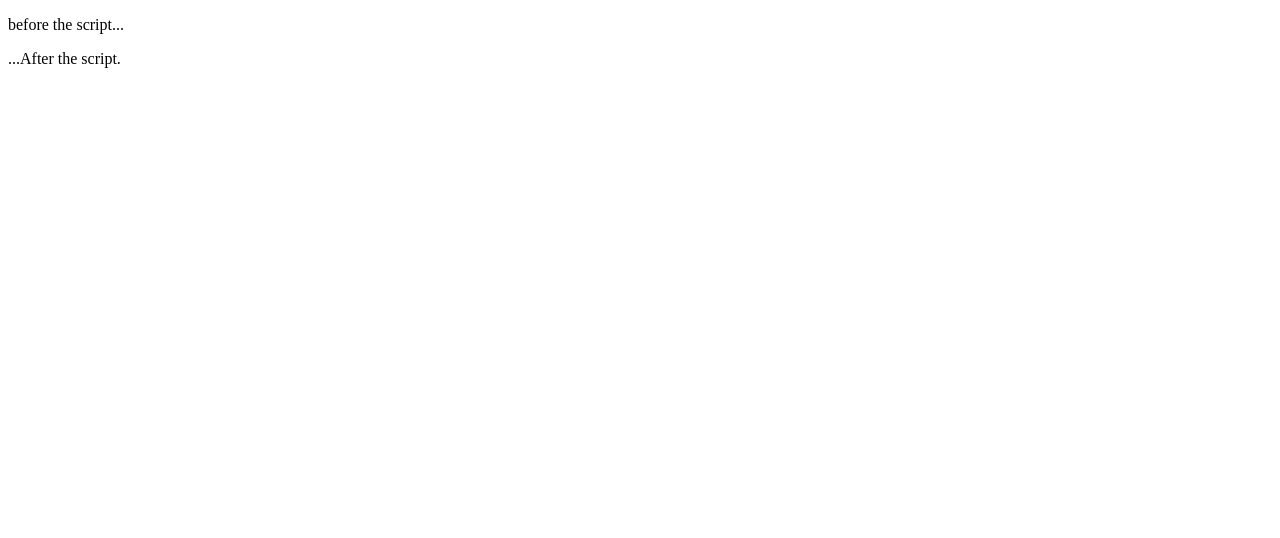
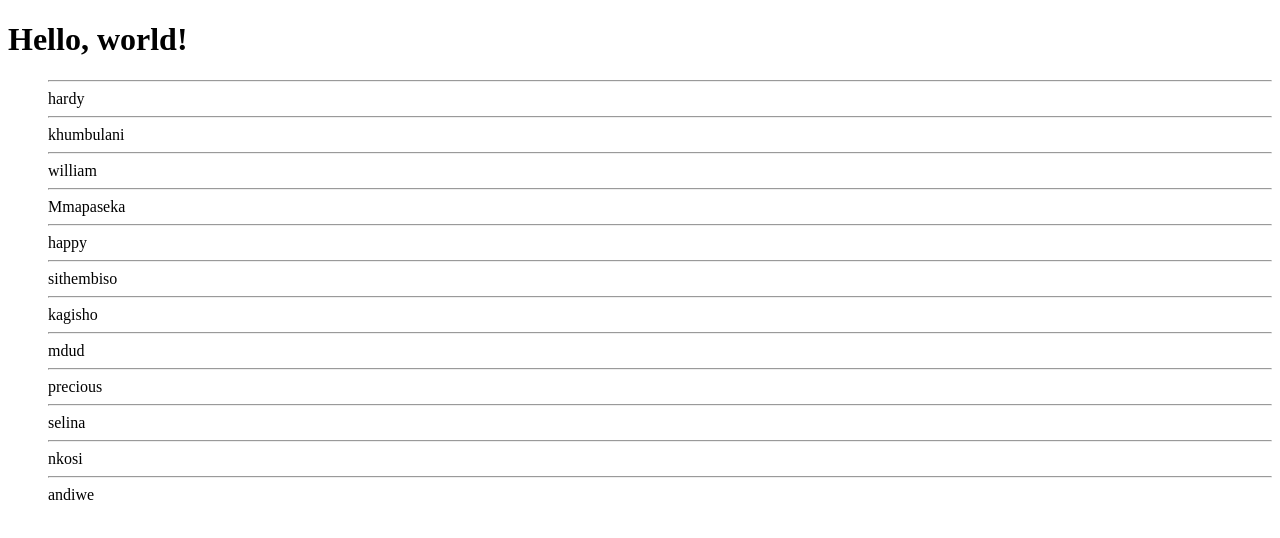
Before and after one commit to kerkhood9/javaScript, a plain HTML site: page index.html in a window 1280 px wide. Drawn offline with Linux system fonts and the light colour scheme.

Commit message:
underheadline added

```diff
--- a/index.html
+++ b/index.html
@@ -1,22 +1,16 @@
 <!DOCTYPE html>
 <html lang="en">
-
-<head>
-    <meta charset="UTF-8">
-    <meta http-equiv="X-UA-Compatible" content="IE=edge">
-    <meta name="viewport" content="width=device-width, initial-scale=1.0">
-    <title>javaScript</title>
+ <head>
+<meta charset="UTF-8">
+<meta http-equiv="X-UA-Compatible" content="IE=edge">
+<meta name="viewport" content="width=device-width, initial-scale=1.0">
+<title>javaScript</title>
 </head>
-
 <body>
 
-    <p>before the script...</p>
+     <h1>Hello, world!</h1>
 
-    <script>
-        alert('Hello', 'World!');
-    </script>
-
-    <p>...After the script.</p>
+    <ul id="display"></ul>
+    <script src="script.js"></script>
 </body>
-
 </html>
--- /dev/null
+++ b/script.js
@@ -0,0 +1,8 @@
+let names = ['hardy','khumbulani','william','Mmapaseka','happy','sithembiso','kagisho','mdud','precious','selina','nkosi','andiwe'];
+
+let display = document.getElementById("display");
+
+for (let i = 0; i < names.length; i++) {
+  display.innerHTML += "<hr>" + names[i] + "</hr>"
+
+  }
```
Also changed, not shown: .js (deleted).
